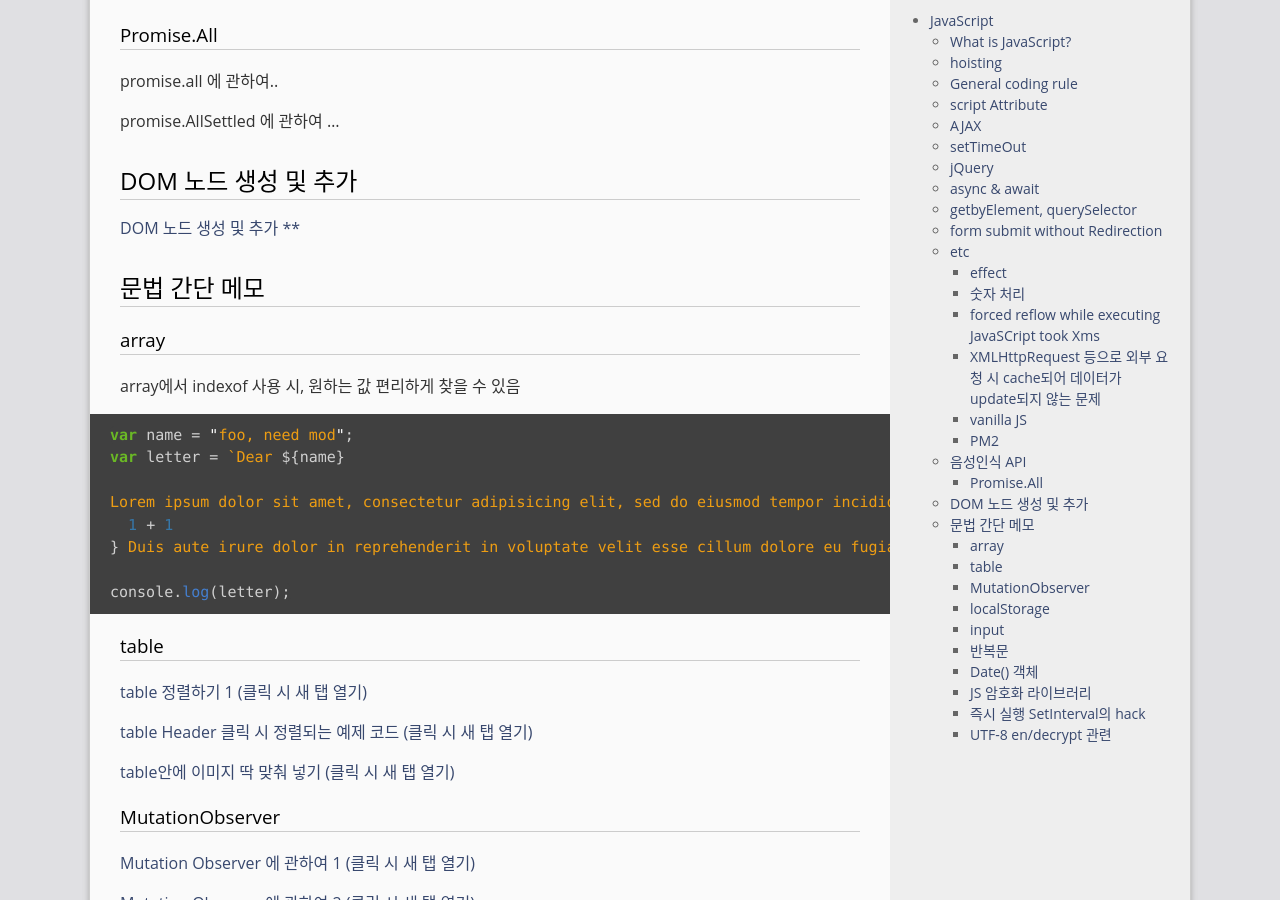
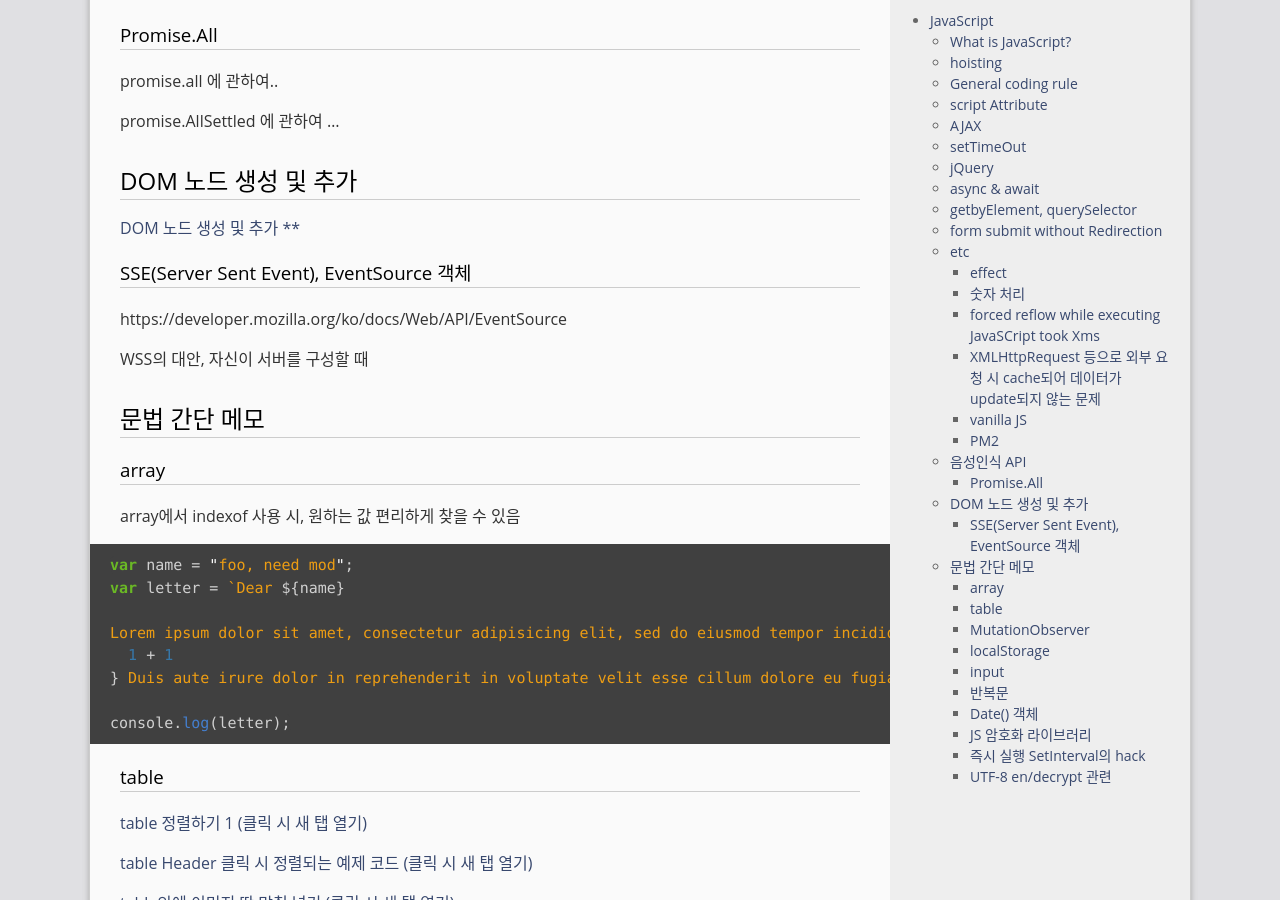
Before and after one commit to gloomydumber/copy, a Jekyll site: the page built from _posts/2020-08-20-generalJs.md, in a window 1280 px wide and 900 px high, scrolled down 4156 px. Built offline with Jekyll 4.4.1, drawn with Linux system fonts in a browser that asks for light colours; comment, search, counter and statistics services are not loaded.

Commit message:
PostModded

```diff
--- a/_posts/2020-08-20-generalJs.md
+++ b/_posts/2020-08-20-generalJs.md
@@ -192,6 +192,12 @@ promise.AllSettled 에 관하여 ...
 
 [DOM 노드 생성 및 추가 \*\*](https://antaehyeon.github.io/devlog/2018/07/13/%EC%BD%94%EB%93%9C%EC%8A%A4%EC%BF%BC%EB%93%9C-DOM-node-%EC%83%9D%EC%84%B1-%EB%B0%8F-%EC%B6%94%EA%B0%80/){: target="\_blank"}
 
+### SSE(Server Sent Event), EventSource 객체
+
+https://developer.mozilla.org/ko/docs/Web/API/EventSource
+
+WSS의 대안, 자신이 서버를 구성할 때
+
 ## 문법 간단 메모
 
 ### array
```
